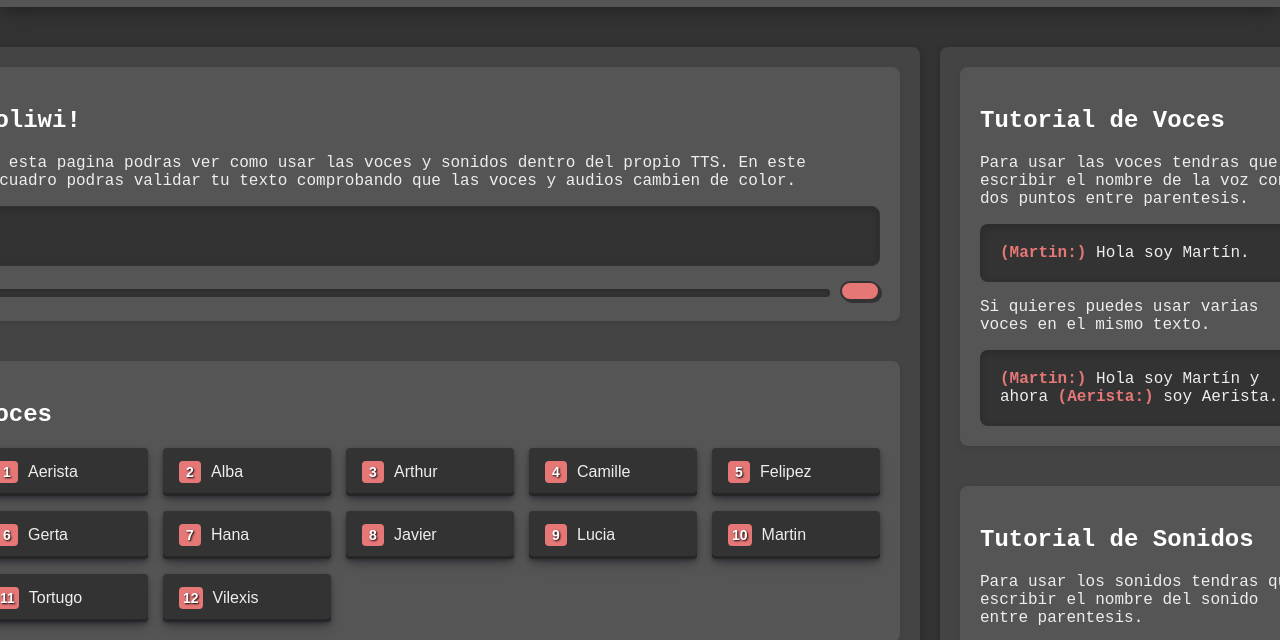
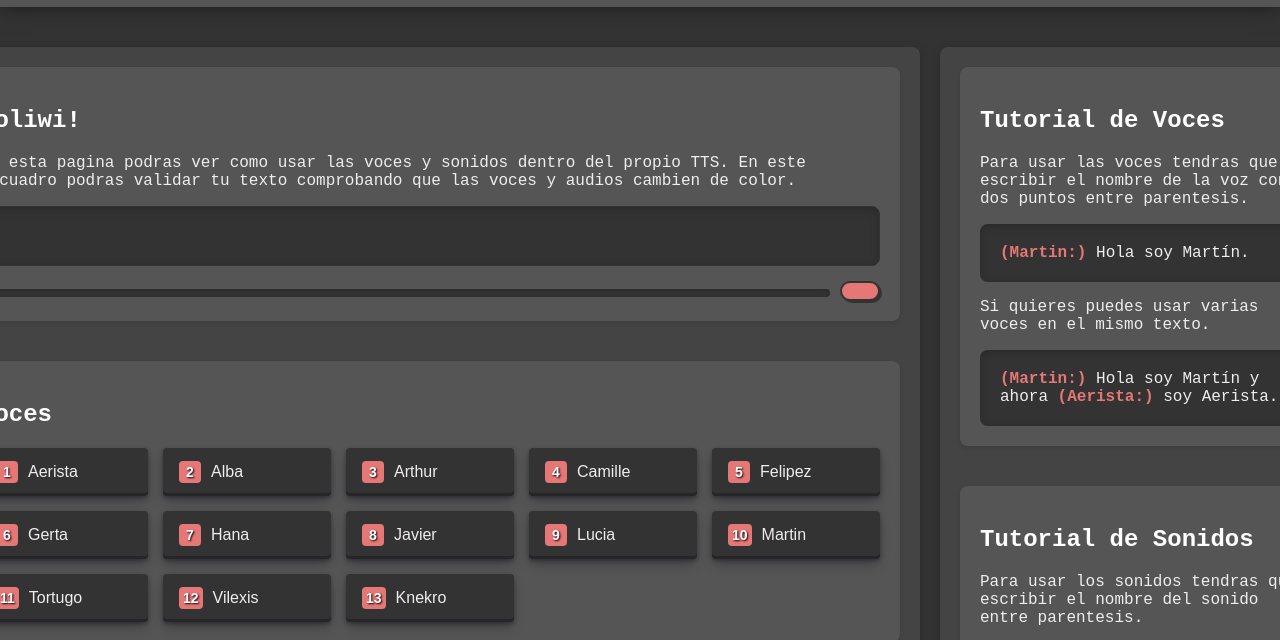
Before and after one commit to SaraLunaDev/TTS-Soft, a plain HTML site: page index.html in a window 1280 px wide. Shown: the part 93-733 px from the top of the page. Drawn offline with Linux system fonts and the light colour scheme.

Commit message:
Voz Knekro

```diff
--- a/static/voices-list.json
+++ b/static/voices-list.json
@@ -13,6 +13,11 @@
     "id": 12,
     "name": "Vilexis",
     "file": "12_Vilexis.mp3"
+  },
+  {
+    "id": 13,
+    "name": "Knekro",
+    "file": "13_Knekro.mp3"
   },
   {
     "id": 1,
--- a/styles.css
+++ b/styles.css
@@ -397,5 +397,4 @@ body.dark-mode #progressBarContainer {
 body.dark-mode #textEditor {
     border: 1px solid #333;
     background-color: #333;
-
 }
```
Also changed, not shown: 1 other file.
